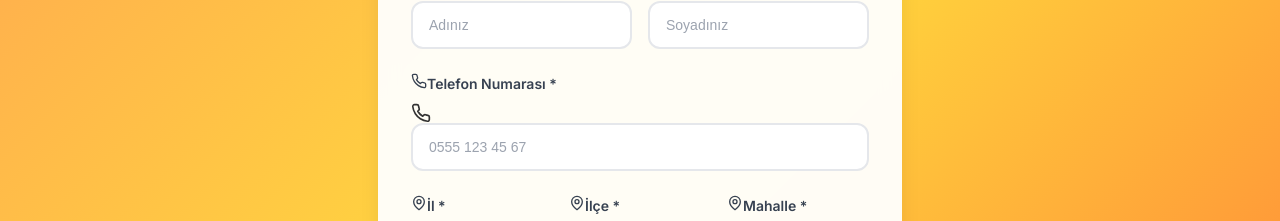
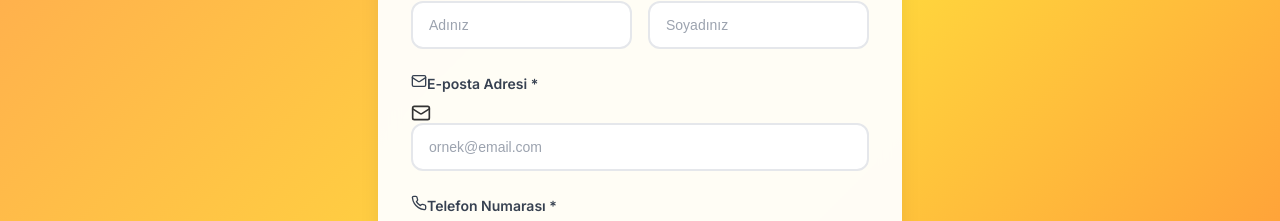
Before and after one commit to afmstu/azik-food-exchange, a React (Create React App) app in the folder client/: page /register in a window 1280 px wide. Shown: the part 495-716 px from the top of the page. Built offline with nearby package versions, Linux system fonts and the light colour scheme; no server answers.

Commit message:
E-posta doğrulama sistemi tamamlandı - Register ve Login güncellendi

```diff
--- a/client/src/components/Login.js
+++ b/client/src/components/Login.js
@@ -2,11 +2,11 @@ import React, { useState } from 'react';
 import { Link, useNavigate } from 'react-router-dom';
 import { useAuth } from '../context/AuthContext';
 import { toast } from 'react-hot-toast';
-import { Phone, Lock, LogIn, ArrowRight } from 'lucide-react';
+import { Mail, Lock, LogIn, ArrowRight } from 'lucide-react';
 
 function Login() {
   const [formData, setFormData] = useState({
-    phone: '',
+    email: '',
     password: ''
   });
   const [loading, setLoading] = useState(false);
@@ -25,13 +25,13 @@ function Login() {
   const handleSubmit = async (e) => {
     e.preventDefault();
 
-    if (!formData.phone || !formData.password) {
+    if (!formData.email || !formData.password) {
       toast.error('Tüm alanları doldurun');
       return;
     }
 
     setLoading(true);
-    const result = await login(formData.phone, formData.password);
+    const result = await login(formData.email, formData.password);
 
     if (result.success) {
       toast.success('Giriş başarılı!');
@@ -58,21 +58,21 @@ function Login() {
 
         <form onSubmit={handleSubmit} className="space-y-6">
           <div className="form-group">
-            <label htmlFor="phone" className="form-label">
-              Telefon Numarası
+            <label htmlFor="email" className="form-label">
+              E-posta Adresi
             </label>
             <div className="relative">
               <div className="absolute inset-y-0 left-0 pl-3 flex items-center pointer-events-none">
-                <Phone size={20} className="text-gray-400" />
+                <Mail size={20} className="text-gray-400" />
               </div>
               <input
-                id="phone"
-                name="phone"
-                type="tel"
+                id="email"
+                name="email"
+                type="email"
                 required
                 className="form-input pl-10"
-                placeholder="0555 123 45 67"
-                value={formData.phone}
+                placeholder="ornek@email.com"
+                value={formData.email}
                 onChange={handleChange}
               />
             </div>
--- a/client/src/components/Register.js
+++ b/client/src/components/Register.js
@@ -11,7 +11,8 @@ import {
   Building,
   UserPlus,
   ArrowRight,
-  CheckCircle
+  CheckCircle,
+  Mail
 } from 'lucide-react';
 
 function Register() {
@@ -19,6 +20,7 @@ function Register() {
     role: '',
     firstName: '',
     lastName: '',
+    email: '',
     phone: '',
     province: '',
     district: '',
@@ -104,8 +106,8 @@ function Register() {
       return;
     }
 
-    if (formData.password.length < 6) {
-      toast.error('Şifre en az 6 karakter olmalıdır');
+    if (formData.password.length < 8) {
+      toast.error('Şifre en az 8 karakter olmalıdır');
       return;
     }
 
@@ -115,6 +117,7 @@ function Register() {
       role: formData.role,
       firstName: formData.firstName,
       lastName: formData.lastName,
+      email: formData.email,
       phone: formData.phone,
       province: formData.province,
       district: formData.district,
@@ -202,6 +205,28 @@ function Register() {
                 className="form-input"
                 placeholder="Soyadınız"
                 value={formData.lastName}
+                onChange={handleChange}
+              />
+            </div>
+          </div>
+
+          <div className="form-group">
+            <label htmlFor="email" className="form-label">
+              <Mail size={16} className="inline mr-2" />
+              E-posta Adresi *
+            </label>
+            <div className="relative">
+              <div className="absolute inset-y-0 left-0 pl-3 flex items-center pointer-events-none">
+                <Mail size={20} className="text-gray-400" />
+              </div>
+              <input
+                id="email"
+                name="email"
+                type="email"
+                required
+                className="form-input pl-10"
+                placeholder="ornek@email.com"
+                value={formData.email}
                 onChange={handleChange}
               />
             </div>
@@ -330,7 +355,7 @@ function Register() {
                   type="password"
                   required
                   className="form-input pl-10"
-                  placeholder="En az 6 karakter"
+                  placeholder="En az 8 karakter"
                   value={formData.password}
                   onChange={handleChange}
                 />
```
